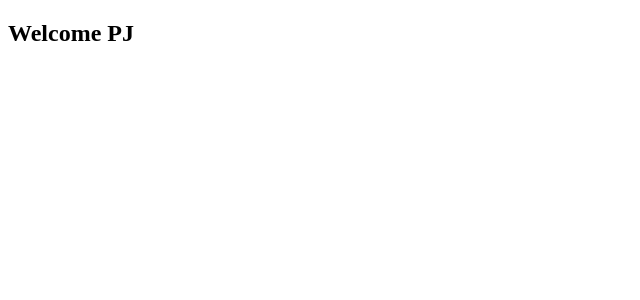
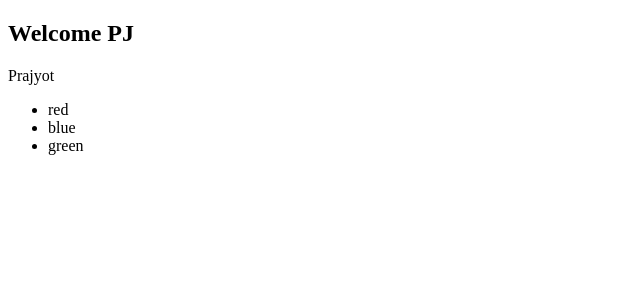
Before and after one commit to prajyotjogi/ActivityTracker, an Angular app: page / in a window 1280 px wide. Shown: the top 300 px of the page, without its empty margins (0-640 px from the left). Built offline with nearby package versions, Linux system fonts and the light colour scheme.

Commit message:
Used Structural Directives

```diff
--- a/src/app/pj.component.ts
+++ b/src/app/pj.component.ts
@@ -2,6 +2,25 @@ import { Component } from "@angular/core";
 
 @Component({
   selector: "pj",
-  template : `<h2>Welcome PJ</h2>`
+  template : `<h2>Welcome PJ</h2>
+              <p *ngIf="name">Prajyot</p>
+              <p *ngIf="sirname">JOgi</p>
+
+              <!--<div [ngSwitch]="colors">
+                    <p *ngSwitchWhen="'red'" >Red color</p>
+                    <p *ngSwitchWhen="'blue'" >blue color</p>
+                    <p *ngSwitchDefault>Invalid color</p>
+                  </div>
+              -->
+              <ul>
+                <li *ngFor="let color of colors">{{color}}</li>
+              </ul>
+            `
 })
-export class PjComponent { }
+export class PjComponent {
+  name=true;
+  sirname = false;
+  color = "red";
+  colors = ["red","blue", "green"];
+
+}
```
